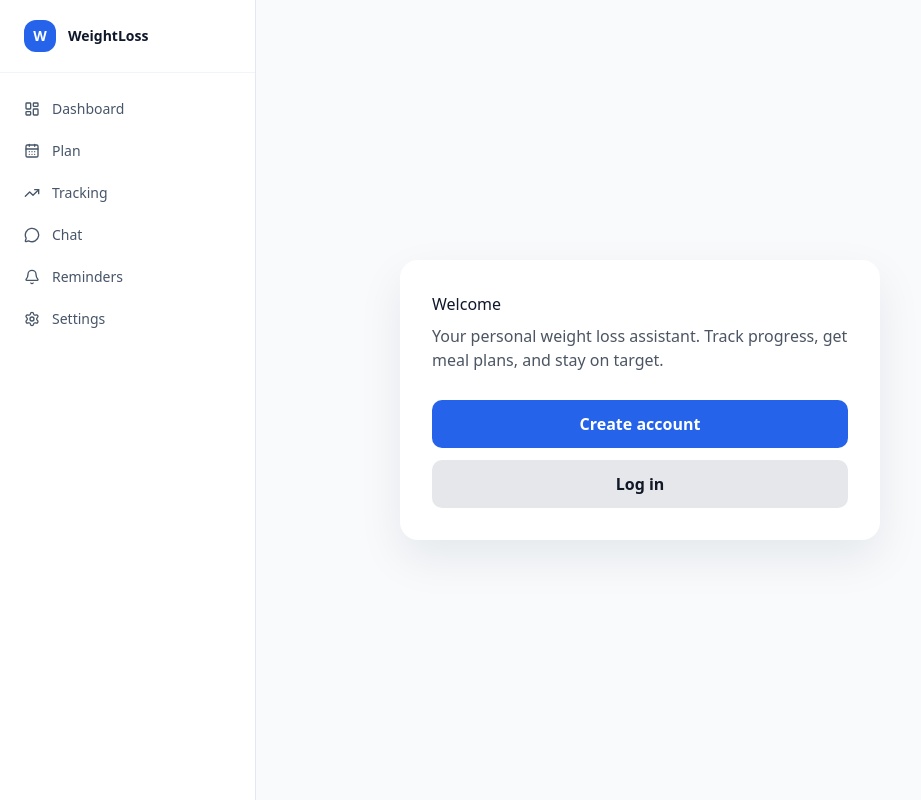
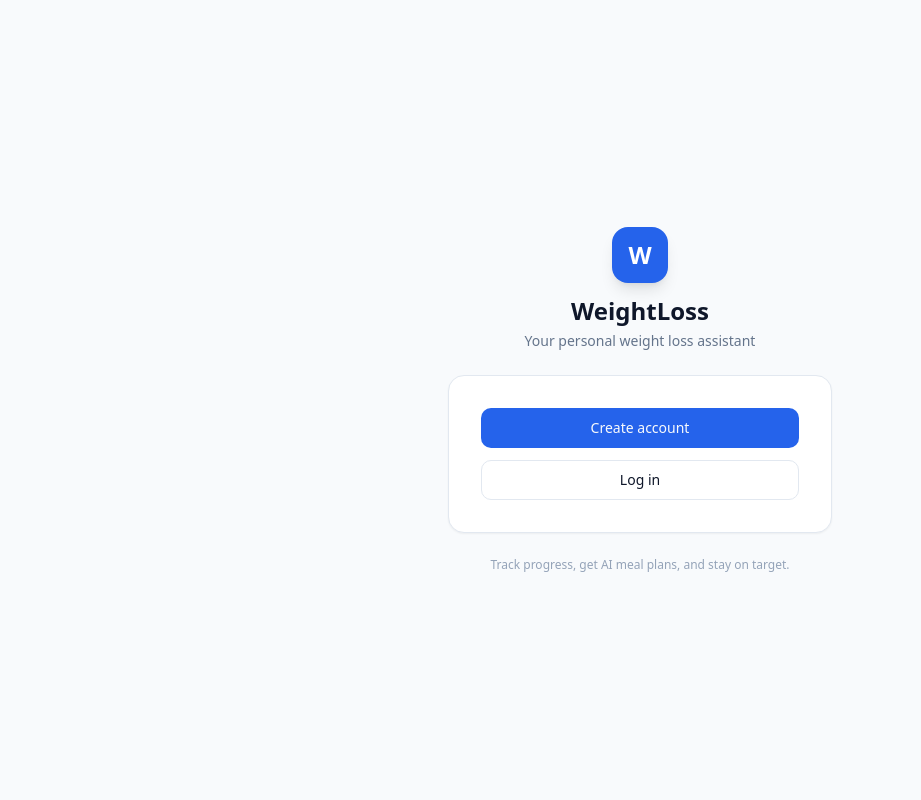
Before and after one commit to tgila2505/WeightLoss, a Next.js app in the folder frontend/: page / in a window 1280 px wide. Shown: the whole page, without its empty margins (0-921 px from the left). Built offline with nearby package versions, Linux system fonts and the light colour scheme.

Commit message:
fix: hide navbar on home page, rebuild home page with shadcn/ui
Co-Authored-By: Claude Sonnet 4.6 <noreply@anthropic.com>

```diff
--- a/frontend/app/components/nav-bar-wrapper.tsx
+++ b/frontend/app/components/nav-bar-wrapper.tsx
@@ -4,7 +4,7 @@ import { usePathname } from 'next/navigation';
 
 import { NavBar } from './nav-bar';
 
-const AUTH_PATHS = ['/login', '/register', '/onboarding'];
+const AUTH_PATHS = ['/', '/login', '/register', '/onboarding'];
 
 export function NavBarWrapper() {
   const pathname = usePathname();
--- a/frontend/app/page.tsx
+++ b/frontend/app/page.tsx
@@ -1,64 +1,38 @@
 import Link from 'next/link';
-import type { CSSProperties } from 'react';
+
+import { Button } from '@/components/ui/button';
 
 export default function HomePage() {
   return (
-    <main style={pageStyle}>
-      <div style={cardStyle}>
-        <h1 style={{ marginTop: 0, marginBottom: '8px' }}>Welcome</h1>
-        <p style={{ marginTop: 0, color: '#4b5563' }}>
-          Your personal weight loss assistant. Track progress, get meal plans, and stay on target.
+    <main className="min-h-screen flex items-center justify-center bg-slate-50 px-4">
+      <div className="w-full max-w-sm text-center space-y-6">
+        {/* Logo */}
+        <div className="flex flex-col items-center gap-3">
+          <div className="w-14 h-14 rounded-2xl bg-blue-600 flex items-center justify-center shadow-lg">
+            <span className="text-white text-2xl font-bold">W</span>
+          </div>
+          <div>
+            <h1 className="text-2xl font-bold text-slate-900">WeightLoss</h1>
+            <p className="text-sm text-slate-500 mt-1">
+              Your personal weight loss assistant
+            </p>
+          </div>
+        </div>
+
+        {/* Card */}
+        <div className="bg-white rounded-2xl border border-slate-200 shadow-sm p-8 space-y-3">
+          <Button asChild className="w-full">
+            <Link href="/register">Create account</Link>
+          </Button>
+          <Button asChild variant="outline" className="w-full">
+            <Link href="/login">Log in</Link>
+          </Button>
+        </div>
+
+        <p className="text-xs text-slate-400">
+          Track progress, get AI meal plans, and stay on target.
         </p>
-
-        <div style={{ display: 'grid', gap: '12px', marginTop: '28px' }}>
-          <Link href="/register" style={primaryLinkStyle}>
-            Create account
-          </Link>
-          <Link href="/login" style={secondaryLinkStyle}>
-            Log in
-          </Link>
-        </div>
       </div>
     </main>
   );
 }
-
-const pageStyle: CSSProperties = {
-  minHeight: '100vh',
-  display: 'grid',
-  placeItems: 'center',
-  padding: '24px'
-};
-
-const cardStyle: CSSProperties = {
-  width: '100%',
-  maxWidth: '480px',
-  backgroundColor: '#ffffff',
-  borderRadius: '18px',
-  padding: '32px',
-  boxShadow: '0 18px 45px rgba(15, 23, 42, 0.08)'
-};
-
-const primaryLinkStyle: CSSProperties = {
-  display: 'block',
-  padding: '12px 18px',
-  borderRadius: '10px',
-  backgroundColor: '#2563eb',
-  color: '#ffffff',
-  fontWeight: 600,
-  fontSize: '16px',
-  textAlign: 'center',
-  textDecoration: 'none'
-};
-
-const secondaryLinkStyle: CSSProperties = {
-  display: 'block',
-  padding: '12px 18px',
-  borderRadius: '10px',
-  backgroundColor: '#e5e7eb',
-  color: '#111827',
-  fontWeight: 600,
-  fontSize: '16px',
-  textAlign: 'center',
-  textDecoration: 'none'
-};
```
